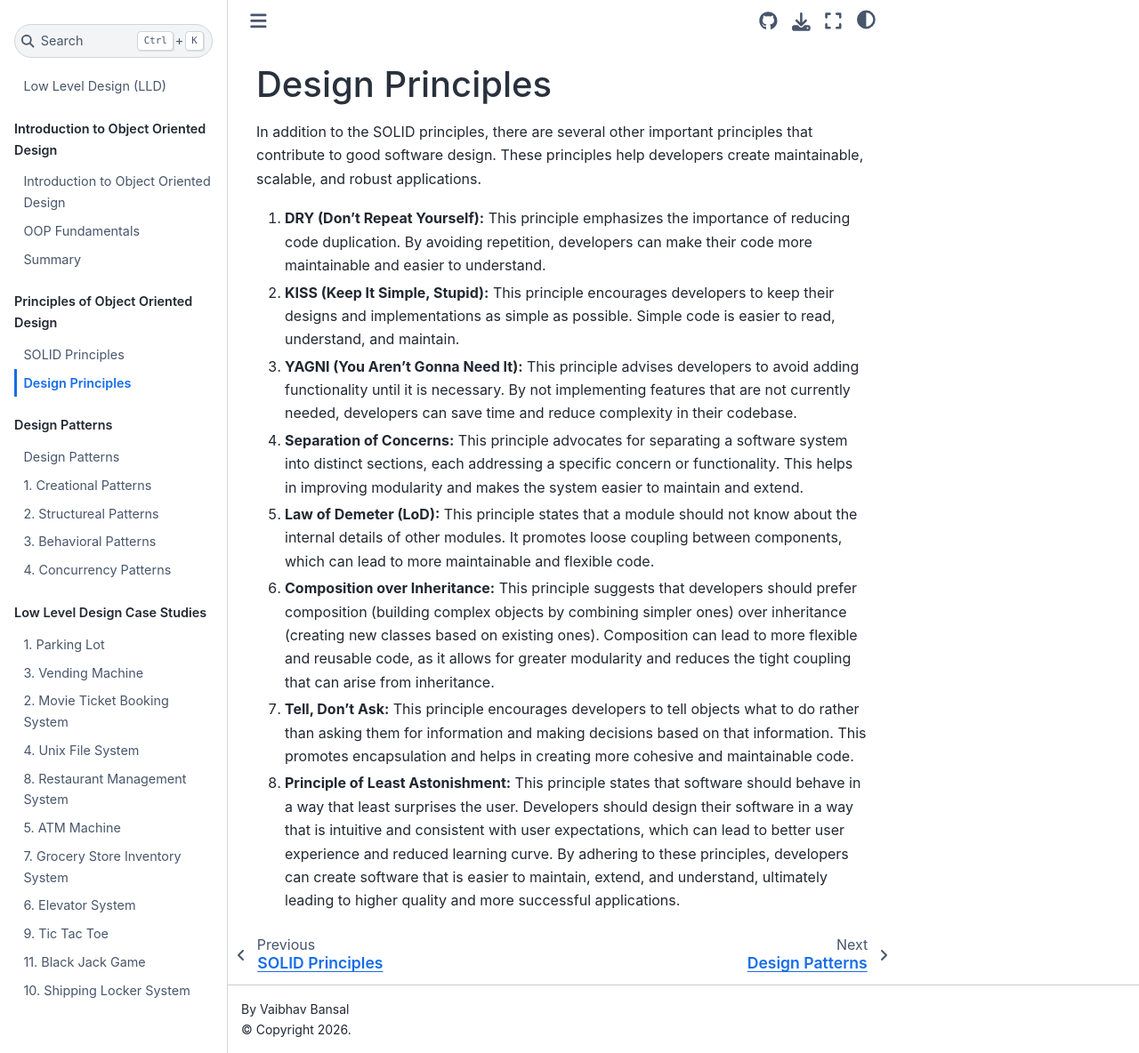
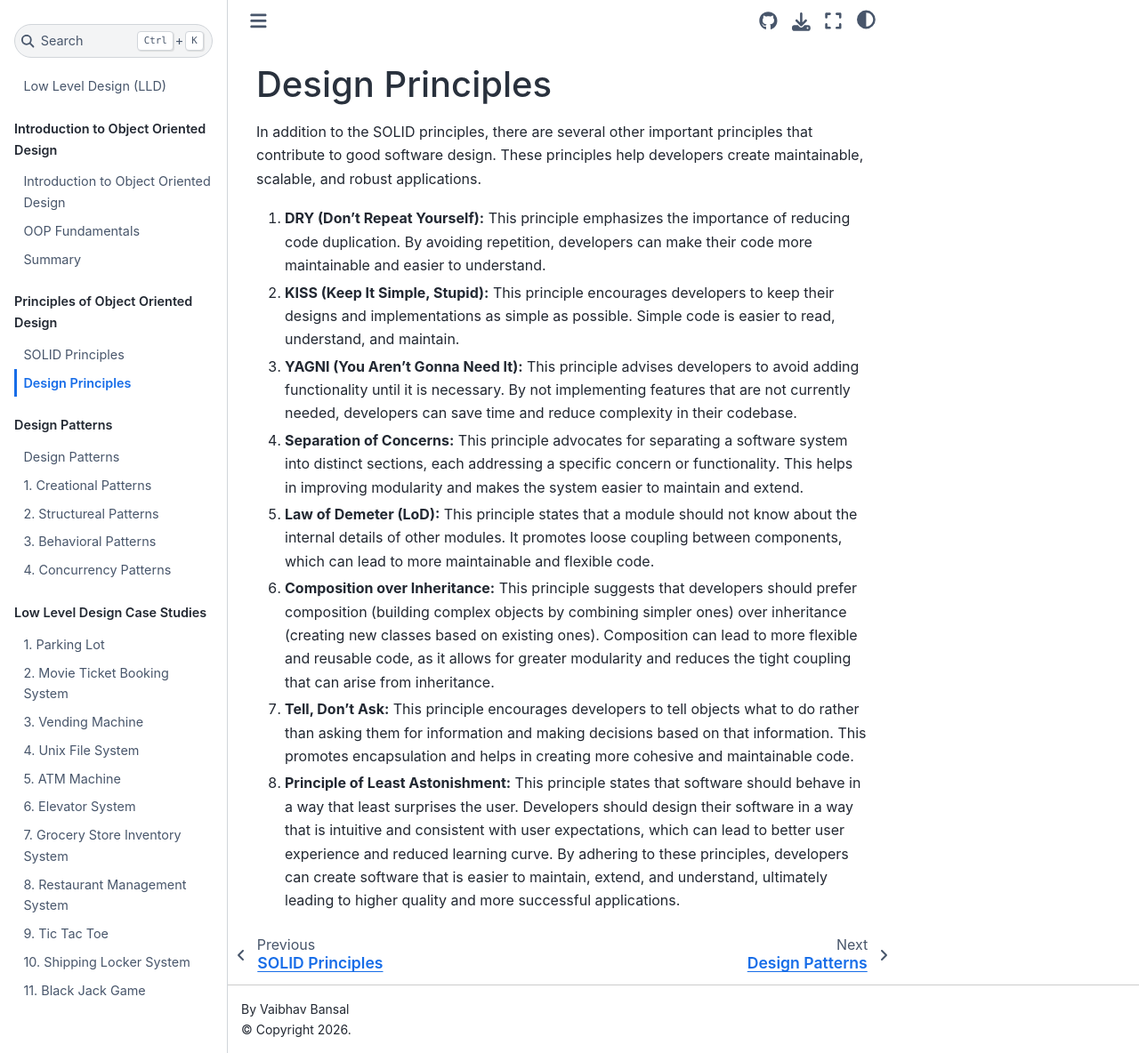
Before and after one commit to VaibhavBansal26/lld_practice, a Jupyter Book: the page built from 2.solid_principles/design_principles.md, in a window 1280 px wide and 1184 px high. Shown: the whole window at 89% size. Built offline with Jupyter Book 1.0.4 settings and Sphinx 7.4.7 and the Sphinx Book theme 1.1.4, drawn with Linux system fonts in a browser that asks for light colours.

```diff
--- a/_toc.yml
+++ b/_toc.yml
@@ -21,13 +21,13 @@ parts:
   - caption: Low Level Design Case Studies
     chapters:
       - file: 4.easy_problems/parking_lot
+      - file: 4.easy_problems/movie_ticket
       - file: 4.easy_problems/vending_machine
-      - file: 4.easy_problems/movie_ticket
       - file: 4.easy_problems/unix_file_system
+      - file: 4.easy_problems/atm_machine
+      - file: 4.easy_problems/elevator_system
+      - file: 4.easy_problems/grocery_store
       - file: 4.easy_problems/restaurant_management
-      - file: 4.easy_problems/atm_machine
-      - file: 4.easy_problems/grocery_store
-      - file: 4.easy_problems/elevator_system
       - file: 4.easy_problems/tic_tac_toe
+      - file: 4.easy_problems/shipping_locker_system
       - file: 4.easy_problems/black_jack
-      - file: 4.easy_problems/shipping_locker_system
```
